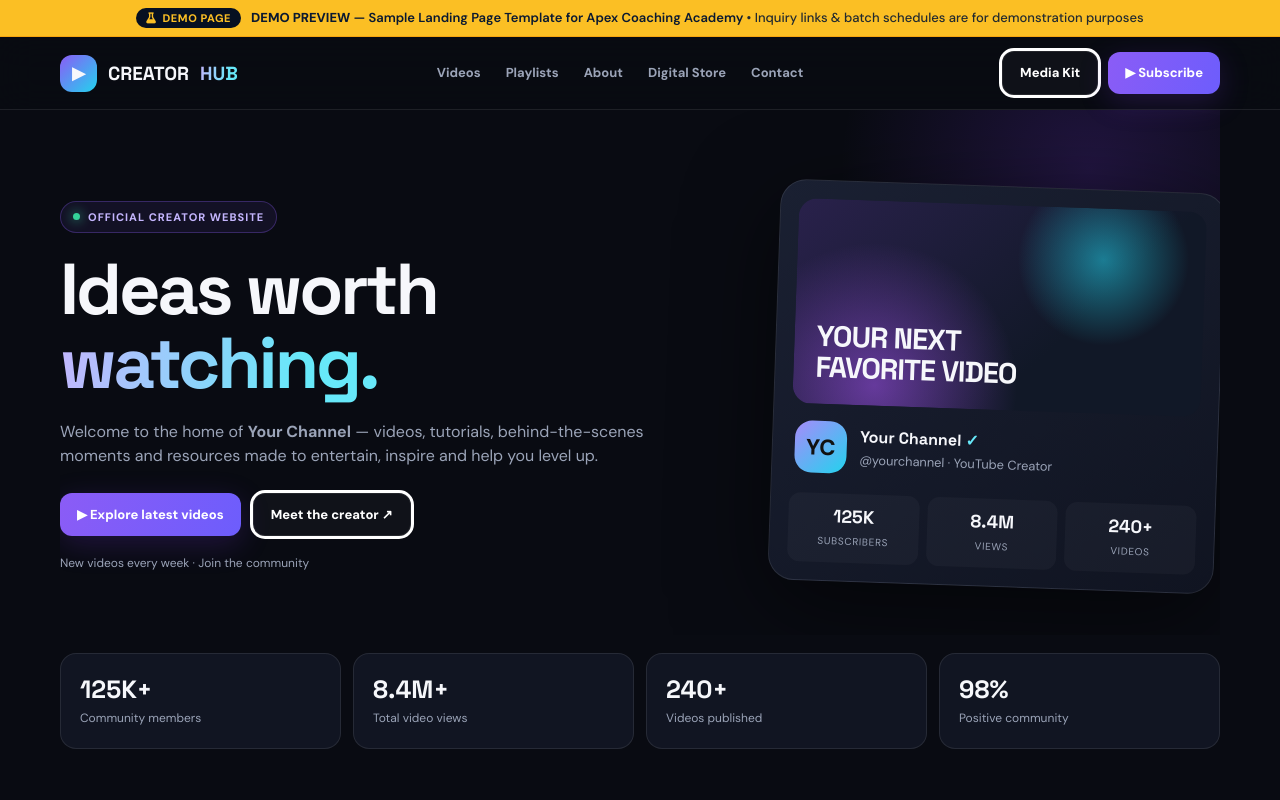
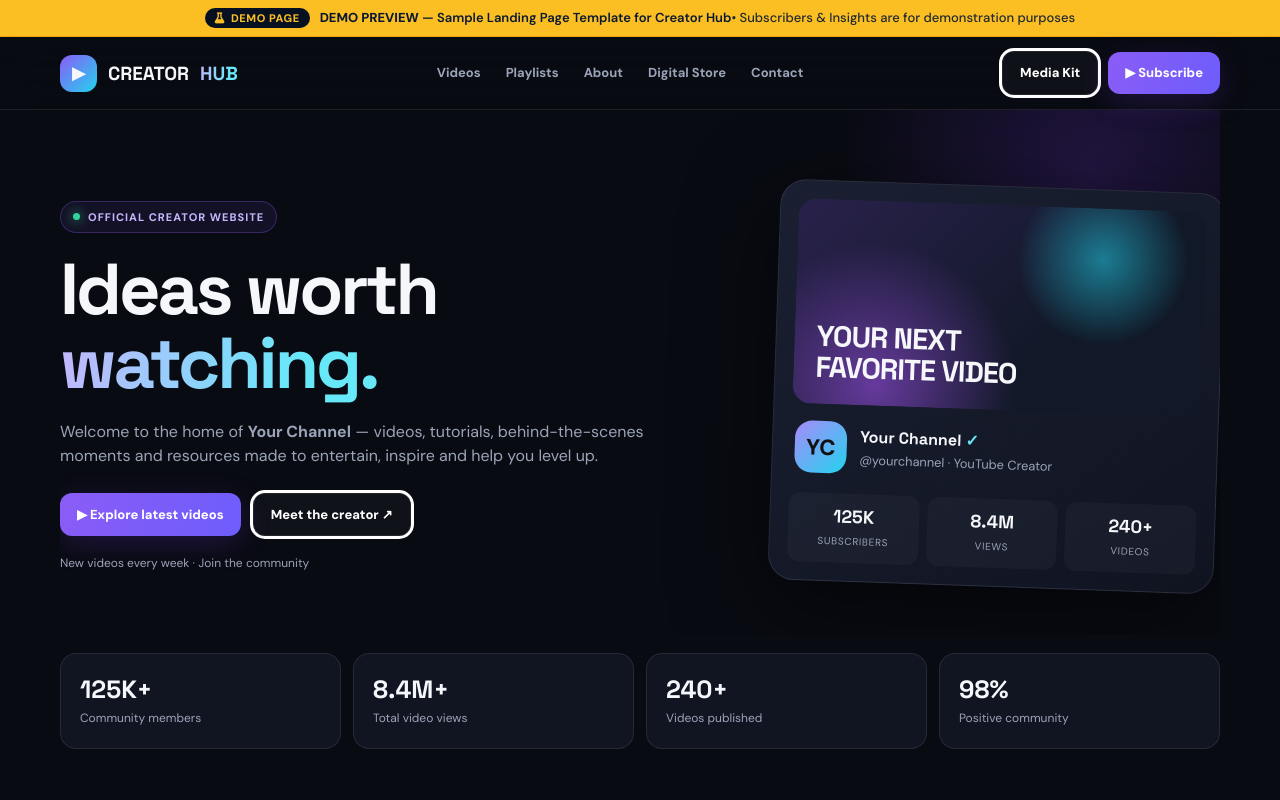
Before and after one commit to avindia-new/apex.media, a plain HTML site: page demo/creator-hub.html in a window 1280 px wide. Shown: the top 800 px of the page. Drawn offline with nearby package versions, Linux system fonts and the light colour scheme.

Commit message:
Update creator-hub.html

```diff
--- a/demo/creator-hub.html
+++ b/demo/creator-hub.html
@@ -71,7 +71,7 @@
                 <span>Demo Page</span>
             </span>
             <span class="text-navy-900">
-                <strong>DEMO PREVIEW</strong> — Sample Landing Page Template for Apex Coaching Academy <span class="hidden md:inline text-navy-900/90 font-medium">• Inquiry links &amp; batch schedules are for demonstration purposes</span>
+                <strong>DEMO PREVIEW</strong> — Sample Landing Page Template for Creator Hub<span class="hidden md:inline text-navy-900/90 font-medium">• Subscribers &amp; Insights are for demonstration purposes</span>
             </span>
         </div>
     </div>
```
